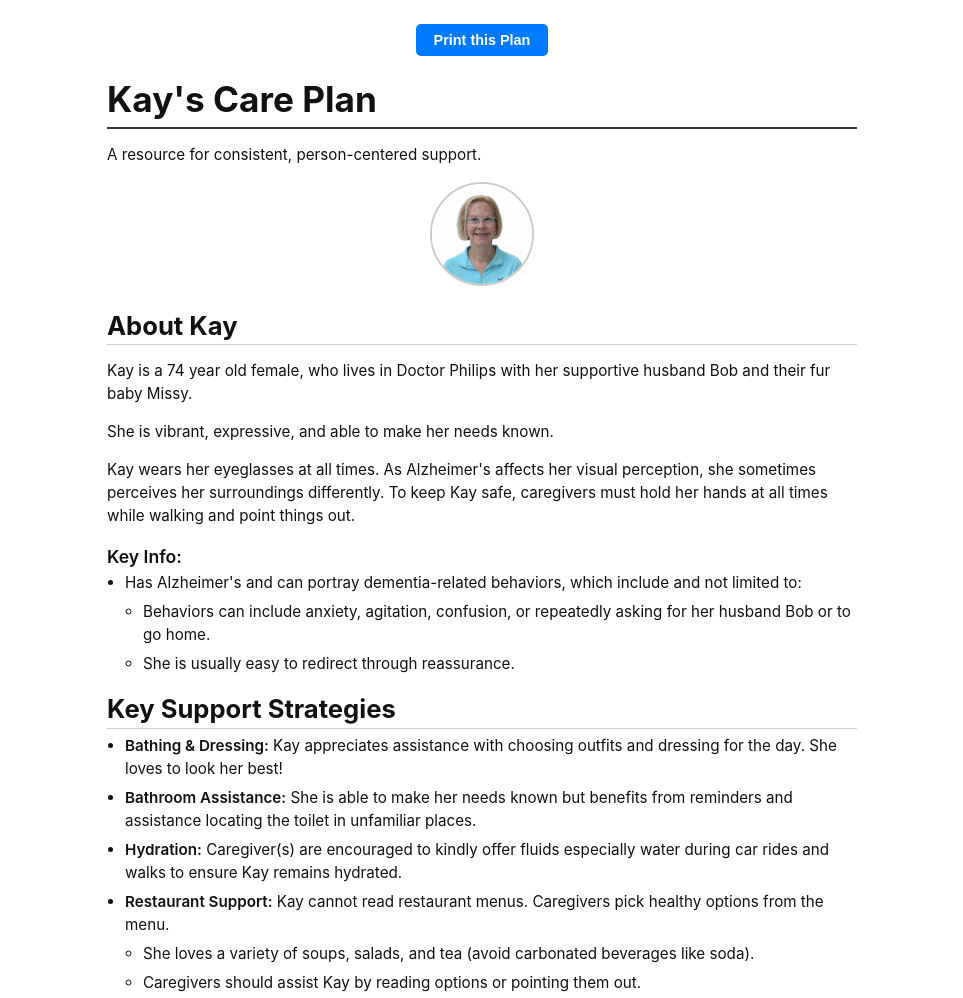
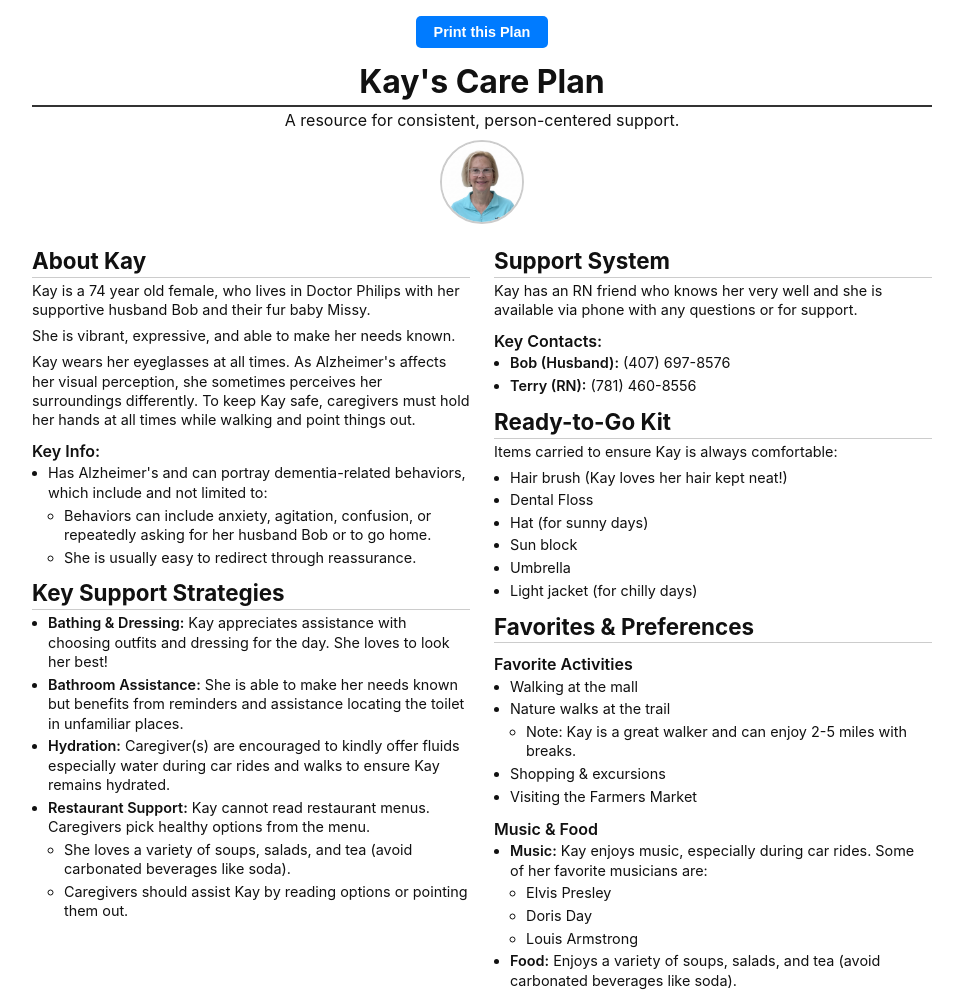
Before and after one commit to codeAmani-Solutions/printable-careplan, a plain HTML site: page index.html in a window 1280 px wide. Shown: the top 998 px of the page, without its empty margins (158-1121 px from the left). Drawn offline with Linux system fonts and the light colour scheme.

Commit message:
Update index.html

```diff
--- a/index.html
+++ b/index.html
@@ -9,55 +9,80 @@
         body {
             font-family: -apple-system, BlinkMacSystemFont, "Segoe UI", Roboto, Helvetica, Arial, sans-serif;
             margin: 0 auto;
-            padding: 1.5rem; /* Reduced padding */
-            max-width: 750px; /* Slightly reduced max-width */
+            padding: 1rem; /* Reduced padding */
+            max-width: 900px; /* Widened for two columns */
             color: #111;
-            line-height: 1.5; /* Slightly reduced line height */
-            font-size: 0.95rem; /* Slightly smaller base font size */
+            line-height: 1.35; /* Reduced line height */
+            font-size: 0.9rem; /* Reduced base font size */
+        }
+
+        p {
+            margin-top: 0.2rem;
+            margin-bottom: 0.4rem;
         }
 
         h1,
         h2,
         h3 {
-            margin-top: 1.2rem; /* Reduced margin */
-            margin-bottom: 0.4rem; /* Reduced margin */
+            margin-top: 0.8rem; /* Reduced margin */
+            margin-bottom: 0.2rem; /* Reduced margin */
             line-height: 1.1;
         }
 
         h1 {
-            font-size: 2.2rem; /* Reduced font size */
+            font-size: 2rem; /* Reduced font size */
             border-bottom: 2px solid #333;
-            padding-bottom: 8px; /* Reduced padding */
+            padding-bottom: 6px; /* Reduced padding */
+            text-align: center;
+        }
+
+        body > p {
+            text-align: center;
+            font-size: 1rem;
+            margin-bottom: 0.5rem;
         }
 
         h2 {
-            font-size: 1.6rem; /* Reduced font size */
+            font-size: 1.4rem; /* Reduced font size */
             border-bottom: 1px solid #ccc;
-            padding-bottom: 4px; /* Reduced padding */
+            padding-bottom: 3px; /* Reduced padding */
+            break-after: avoid;
         }
 
         h3 {
-            font-size: 1.1rem; /* Reduced font size */
+            font-size: 1rem; /* Reduced font size */
             font-weight: 600;
         }
 
         ul {
-            padding-left: 18px; /* Reduced padding */
-            margin-top: 0.4rem; /* Reduced margin */
+            padding-left: 16px; /* Reduced padding */
+            margin-top: 0.2rem; /* Reduced margin */
         }
 
         li {
-            margin-bottom: 0.4rem; /* Reduced margin */
+            margin-bottom: 0.2rem; /* Reduced margin */
         }
 
         strong {
             font-weight: 600;
         }
 
+        /* Two-column layout */
+        .content-wrapper {
+            display: grid;
+            grid-template-columns: 1fr 1fr;
+            gap: 1.5rem;
+        }
+
+        .column {
+            break-inside: avoid-page;
+        }
+
+
         /* Styles for the print button */
         .print-button {
             display: block;
-            margin: 0 auto 1.5rem auto; /* Reduced margin */
+            margin: 0 auto 1rem auto; /* Reduced margin */
             padding: 8px 18px; /* Reduced padding */
             font-size: 0.9rem; /* Reduced font size */
             font-weight: 600;
@@ -73,7 +98,7 @@
             background-color: #0056b3;
         }
 
-        /* Hide the button when printing */
+        /* Hide the button and center title when printing */
         @media print {
             .no-print {
                 display: none;
@@ -81,9 +106,19 @@
 
             body {
                 /* Reset margins for printing */
-                margin: 0.5in; /* Reduced print margin */
+                margin: 0.4in; /* Reduced print margin */
                 padding: 0;
+                font-size: 0.85rem; /* Even smaller for print */
+                max-width: 100%;
             }
+
+            .content-wrapper {
+                gap: 1rem; /* Tighter gap for print */
+            }
+
+            h1 { font-size: 1.8rem; }
+            h2 { font-size: 1.3rem; }
+            h3 { font-size: 0.95rem; }
         }
     </style>
 </head>
@@ -98,11 +133,13 @@
     <p>A resource for consistent, person-centered support.</p>
 
     <!-- Kay's Photo -->
-    <div style="text-align: center; margin-bottom: 1rem;">
+    <div style="text-align: center; margin-bottom: 0.5rem;">
         <img src="assets/IMG_5285.JPG"
-            alt="Kay Page" style="width: 100px; height: 100px; object-fit: cover; border-radius: 50%; border: 2px solid #ccc;">
+            alt="Kay Page" style="width: 80px; height: 80px; object-fit: cover; border-radius: 50%; border: 2px solid #ccc;">
     </div>
 
+    <div class="content-wrapper">
+        <div class="column">
             <!-- About Kay -->
             <h2>About Kay</h2>
             <p>
@@ -138,7 +175,9 @@
                     </ul>
                 </li>
             </ul>
+        </div>
 
+        <div class="column">
             <!-- Support System -->
             <h2>Support System</h2>
             <p>
@@ -147,7 +186,7 @@
             <h3>Key Contacts:</h3>
             <ul>
                 <li><strong>Bob (Husband):</strong> (407) 697-8576</li>
-        <li><strong>Terry (RN):</strong> (781) 460-8856</li>
+                <li><strong>Terry (RN):</strong> (781) 460-8556</li>
             </ul>
 
             <!-- Ready-to-Go Kit -->
@@ -188,6 +227,8 @@
                 </li>
                 <li><strong>Food:</strong> Enjoys a variety of soups, salads, and tea (avoid carbonated beverages like soda).</li>
             </ul>
+        </div>
+    </div>
 
 </body>
 
```
Lines whose indentation alone changed are shown as unchanged.
